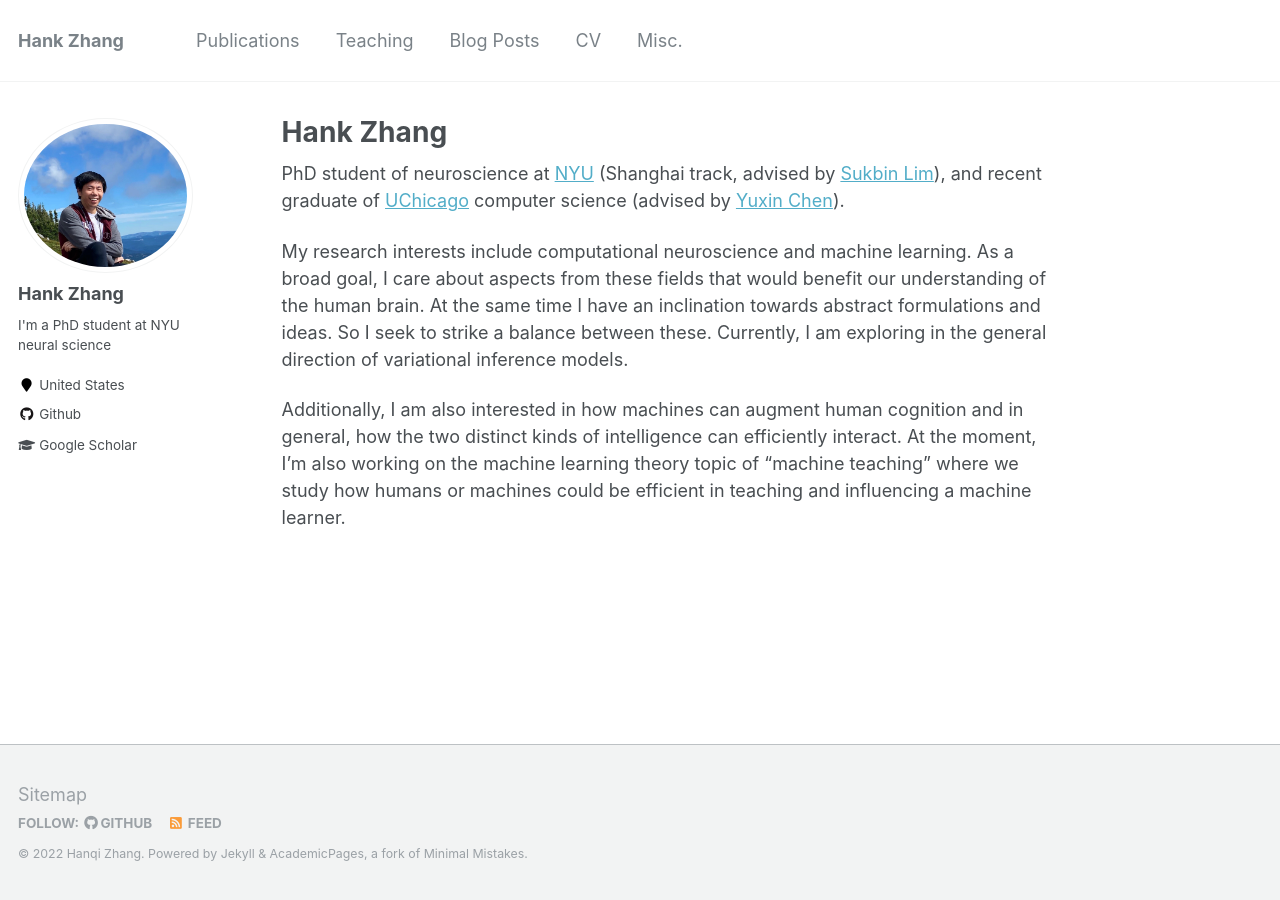
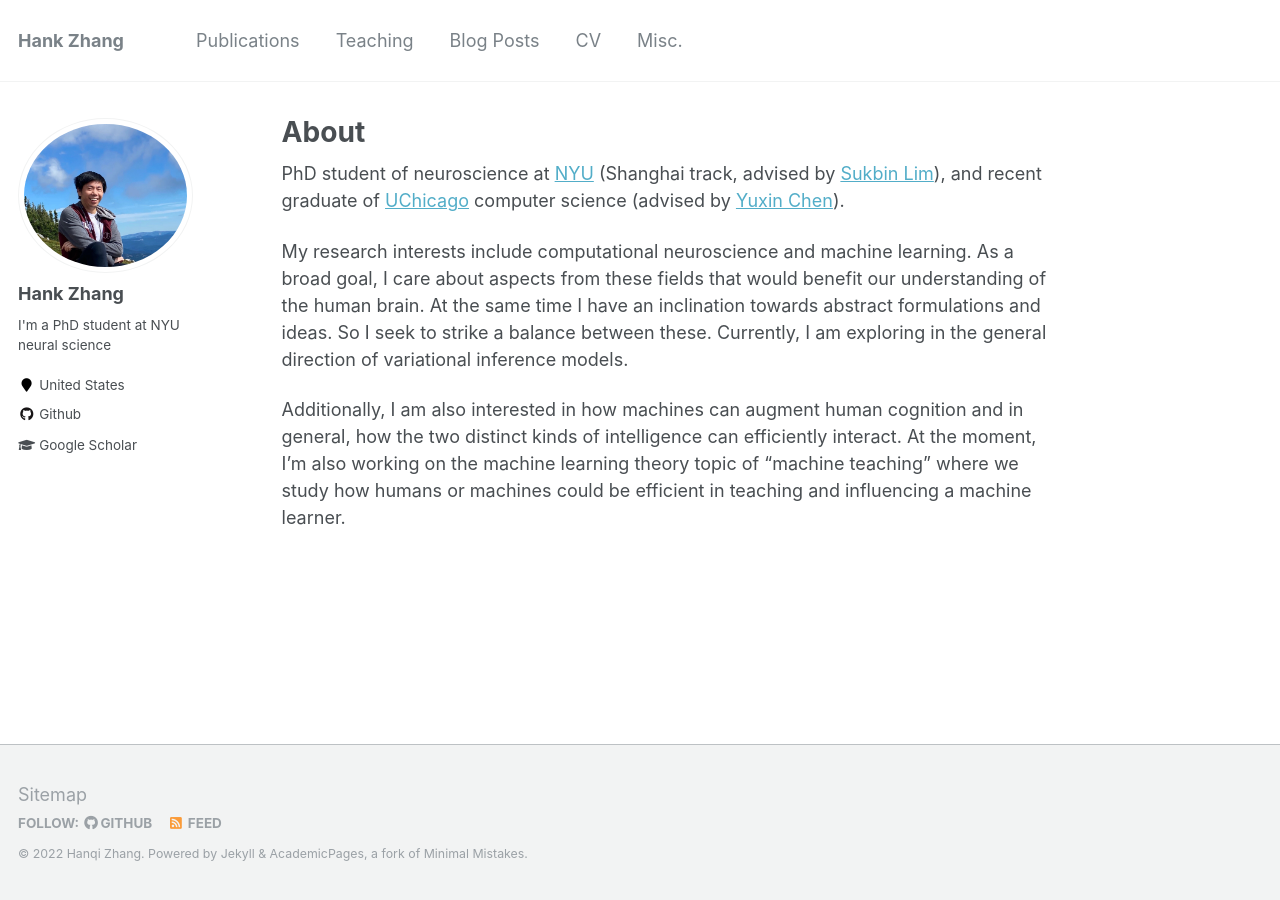
Before and after one commit to hanqizhang/hanqizhang.github.io, a Jekyll site: the page built from _pages/about.md, in a window 1280 px wide. Built offline with Jekyll 4.4.1, drawn with Linux system fonts in a browser that asks for light colours.

Commit message:
Update about.md

```diff
--- a/_pages/about.md
+++ b/_pages/about.md
@@ -1,6 +1,6 @@
 ---
 permalink: /
-title: "Hank Zhang"
+title: "About"
 excerpt: "About me"
 author_profile: true
 redirect_from:
```
